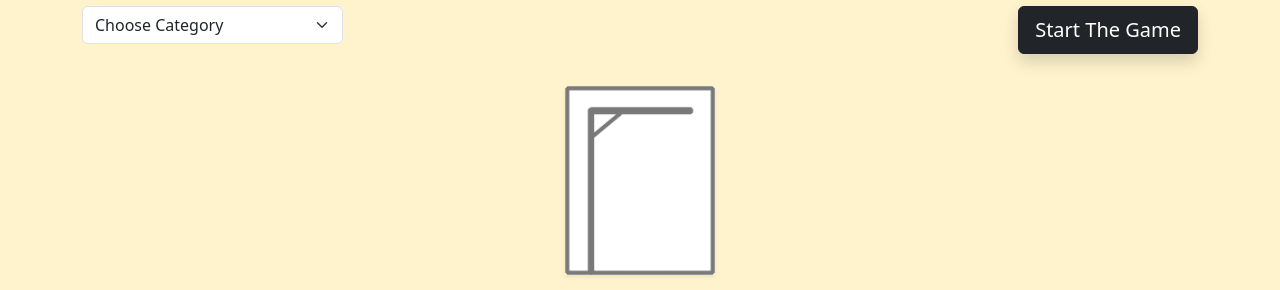
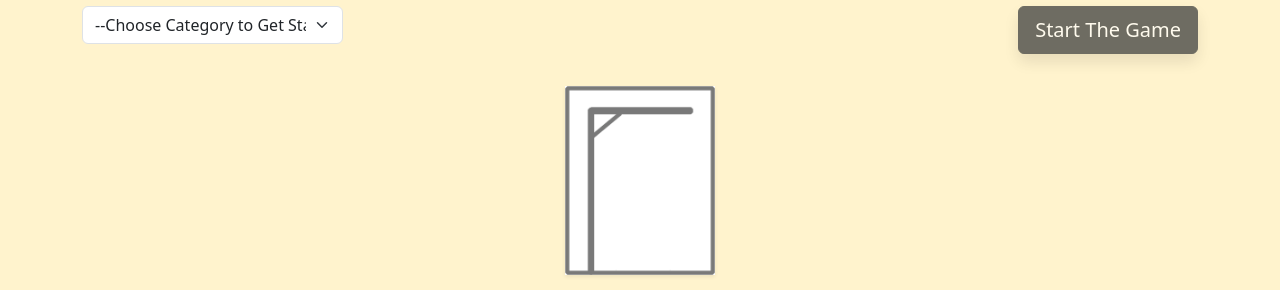
Before and after one commit to TheManMtl/Hangman, a plain HTML site: page index.html in a window 1280 px wide. Shown: the part 213-503 px from the top of the page. Drawn offline with nearby package versions, Linux system fonts and the light colour scheme; a web font is replaced by a local one.

Commit message:
disable elems

```diff
--- a/index.html
+++ b/index.html
@@ -50,7 +50,7 @@
                 <div class="col-md-3 text-center">
                     <!-- chang:end -->
                     <select name="cat" id="lists" class="form-select">
-                        <option value="cshoose">Choose Category</option>
+                        <option value="cshoose">--Choose Category to Get Started--</option>
                         <option value="People">People</option>
                         <option value="Planets">Planet</option>
                         <option value="species">species</option>
--- a/js/main.js
+++ b/js/main.js
@@ -2,11 +2,36 @@ function out(x) {
     console.log(x);
 }
 
+// varables
 let list = [];
 let guestCount = 1;
 let maxTry = 8;
 let theWord;
 let correctChars = 0;
+
+// initializin page at first load and when game is finished
+onLoad();
+
+function onLoad(){
+
+    let elems=[];
+    let charInput = $('#charGuess');
+    let wordInput = $('#wordGuess');
+    let btnStart = $('#start');
+    let btnWordG = $('#wordguessbtn');
+    let btnCharG = $('#charguessbtn');
+
+    //elements needs to be disabled
+    elems=[charInput,wordInput,btnStart,btnWordG,btnCharG];
+
+    //looping elements and disabling
+    $(elems).each((ind)=>{
+        //out(this);
+        $(elems[ind]).prop('disabled', true);
+    });
+}
+
+
 function doList(url) {
 
     $.get(url, (res) => {
@@ -116,6 +141,7 @@ function generateInput() {
 
 function initGame() {
     let box = $('#box');
+
     guestCount = 0;
     generateInput();
 
```
